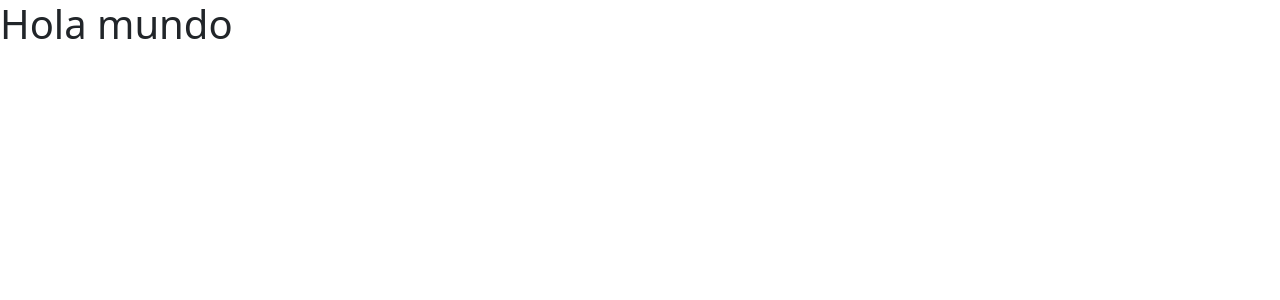
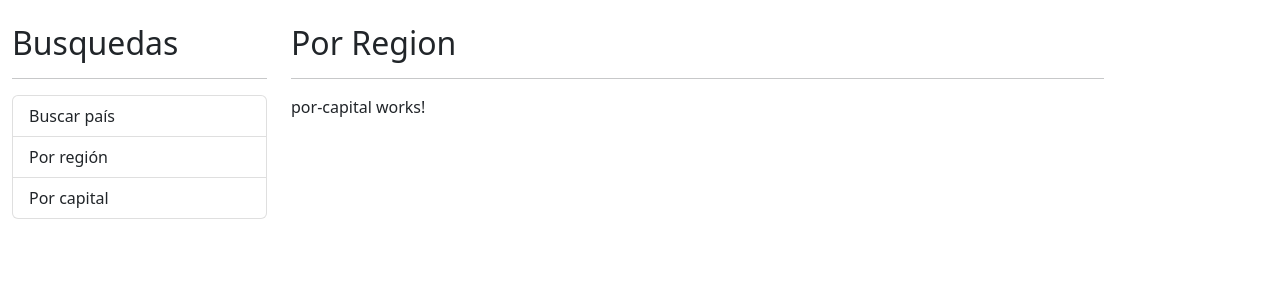
Before and after one commit to Leonardo-Robot-PostRock/PaisesApp, an Angular app: page / in a window 1280 px wide. Shown: the top 300 px of the page. Built offline with nearby package versions, Linux system fonts and the light colour scheme.

Commit message:
Estructura html de la aplicacion

```diff
--- a/src/app/app.component.html
+++ b/src/app/app.component.html
@@ -1 +1,17 @@
-<h1>Hola mundo</h1>
+<div class="row container mt-4">
+  <div class="col-3">
+    <h2>Busquedas</h2>
+    <hr />
+    <ul class="list-group">
+      <li class="list-group-item">Buscar pa&iacute;s</li>
+      <li class="list-group-item">Por regi&oacute;n</li>
+      <li class="list-group-item">Por capital</li>
+    </ul>
+  </div>
+
+  <div class="col">
+    <h2>Por Region</h2>
+    <hr>
+    <app-por-capital></app-por-capital>
+  </div>
+</div>
```
